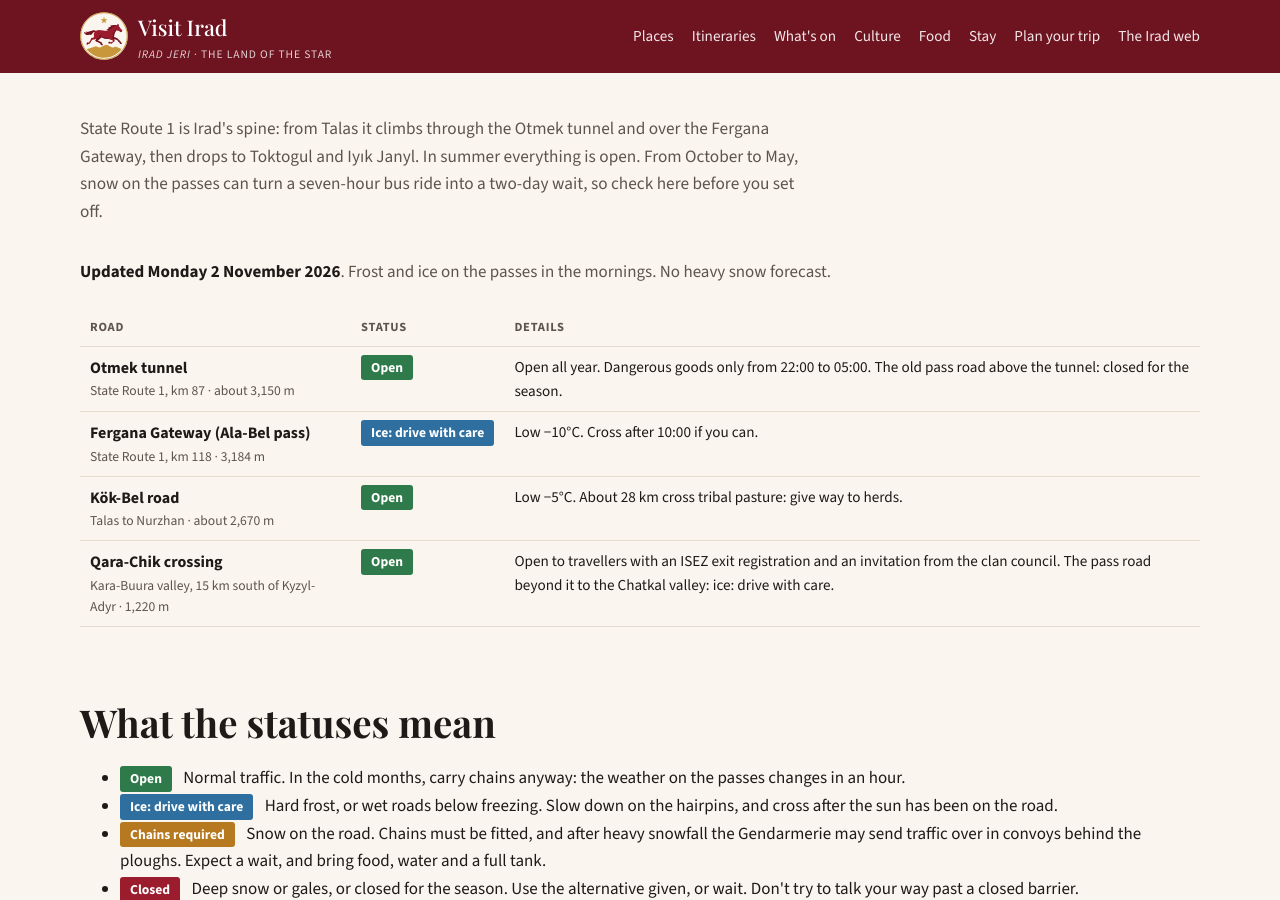
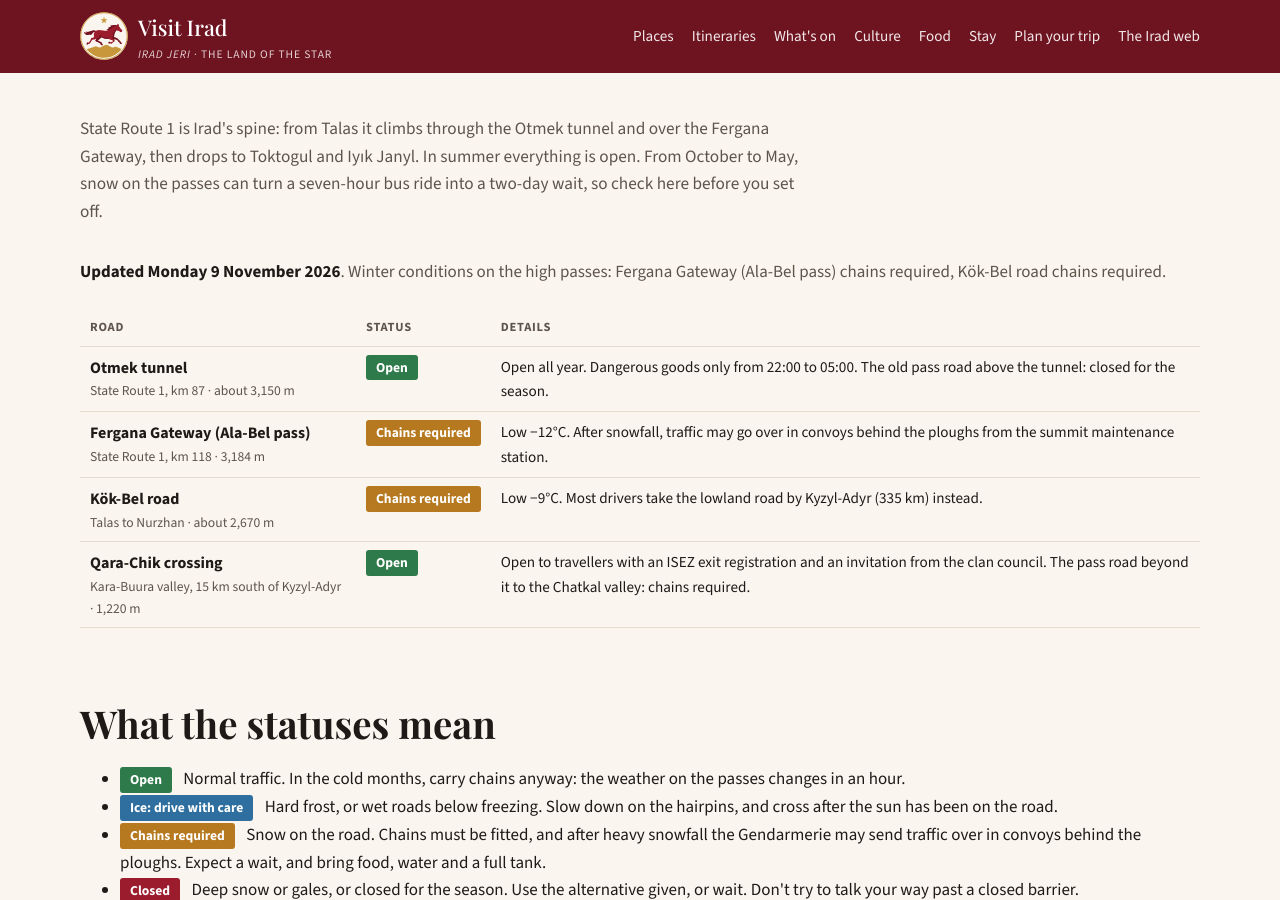
Before and after one commit to IRAD-WEB-MIRROR/visit-irad, a Jekyll site: the page built from roads/index.html, in a window 1280 px wide and 900 px high, scrolled down 724 px. Built offline with Jekyll 4.4.1, drawn with Linux system fonts in a browser that asks for light colours.

Commit message:
Road report for the week of 2026-11-09

```diff
--- a/_data/roads.json
+++ b/_data/roads.json
@@ -1,7 +1,7 @@
 {
-  "updated": "2026-11-02",
-  "next": "2026-11-09",
-  "weather": "Frost and ice on the passes in the mornings. No heavy snow forecast.",
+  "updated": "2026-11-09",
+  "next": "2026-11-16",
+  "weather": "Winter conditions on the high passes: Fergana Gateway (Ala-Bel pass) chains required, Kök-Bel road chains required.",
   "routes": [
     {
       "id": "otmek",
@@ -17,18 +17,18 @@
       "name": "Fergana Gateway (Ala-Bel pass)",
       "road": "State Route 1, km 118",
       "height": "3,184 m",
-      "status": "ice",
-      "label": "Ice: drive with care",
-      "note": "Low −10°C. Cross after 10:00 if you can."
+      "status": "chains",
+      "label": "Chains required",
+      "note": "Low −12°C. After snowfall, traffic may go over in convoys behind the ploughs from the summit maintenance station."
     },
     {
       "id": "kokbel",
       "name": "Kök-Bel road",
       "road": "Talas to Nurzhan",
       "height": "about 2,670 m",
-      "status": "open",
-      "label": "Open",
-      "note": "Low −5°C. About 28 km cross tribal pasture: give way to herds."
+      "status": "chains",
+      "label": "Chains required",
+      "note": "Low −9°C. Most drivers take the lowland road by Kyzyl-Adyr (335 km) instead."
     },
     {
       "id": "qarachik",
@@ -37,7 +37,7 @@
       "height": "1,220 m",
       "status": "open",
       "label": "Open",
-      "note": "Open to travellers with an ISEZ exit registration and an invitation from the clan council. The pass road beyond it to the Chatkal valley: ice: drive with care."
+      "note": "Open to travellers with an ISEZ exit registration and an invitation from the clan council. The pass road beyond it to the Chatkal valley: chains required."
     }
   ]
 }
```
